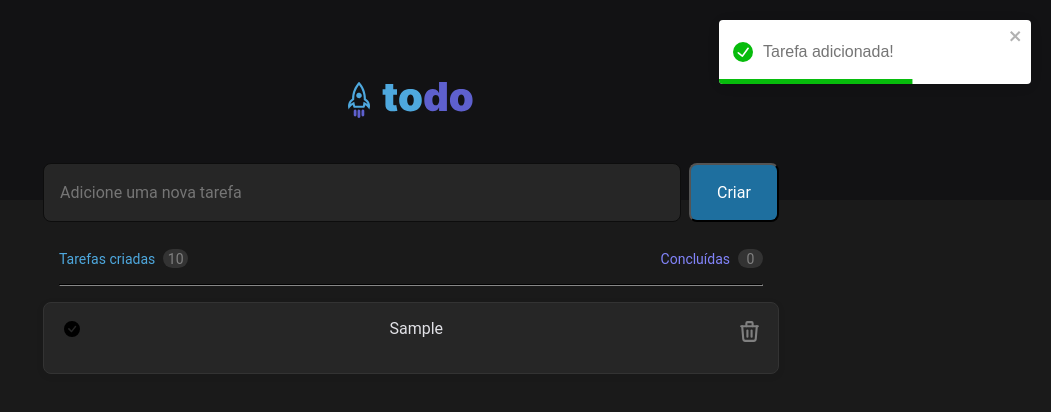
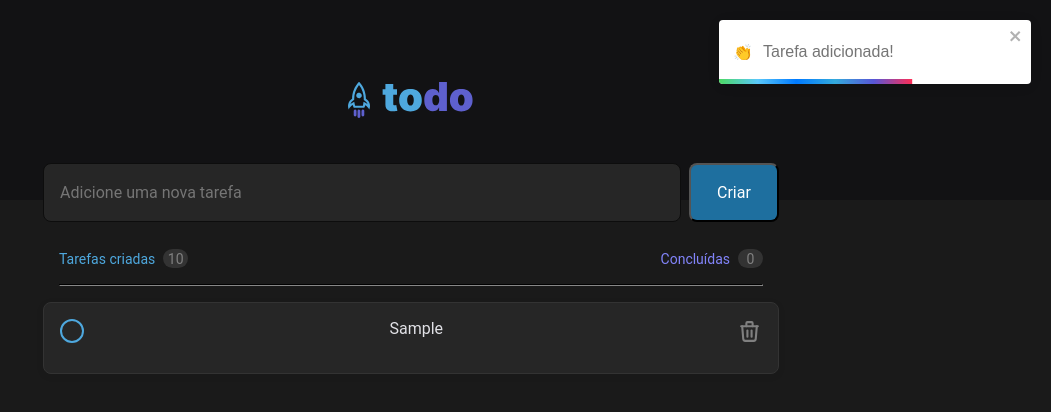
Before and after one commit to alexbruno10/todo-list, a React (Vite) app: page / in a window 1280 px wide. Both pictures are taken after typing "Sample" into the empty fields and a click on the button "Criar". Shown: the top 412 px of the page, without its empty margins (229-1280 px from the left). Built offline with nearby package versions, Linux system fonts and the light colour scheme.

Commit message:
Finished task completed

```diff
--- a/src/components/Task/index.tsx
+++ b/src/components/Task/index.tsx
@@ -26,13 +26,29 @@ export default function Task() {
         }
         ]);
 
-        toast.success('Tarefa adicionada!')
+        toast('Tarefa adicionada!', {
+            icon: '👏',
+          });
 
-        console.log(task);
     }
 
-    function checkTask() {
-        console.log('Chegou no Task')
+    function checkTask(id: number) {
+        const newTask = task
+
+        const newTasks = newTask.map((task) => {
+            if(task.id === id) {
+                return {
+                    ...task,
+                    completed: !task.completed,
+                }
+            }
+            return task
+        })
+
+        setTask(newTasks)
+
+        toast.success('Tarefa concluída!')
+
     }
 
     return (
--- a/src/components/Tasks/index.tsx
+++ b/src/components/Tasks/index.tsx
@@ -6,14 +6,14 @@ import { BsFillCheckCircleFill } from 'react-icons/bs'
 
 interface Props {
     task: Task[];
-    checkTask: () => void;
+    checkTask: (id: number) => void;
 }
 
 export default function Tasks({task, checkTask}: Props) {
 
 
     function handleCheckButton(id: number) {
-        console.log(id);
+        checkTask(id)
     }
 
     return (
@@ -50,10 +50,9 @@ export default function Tasks({task, checkTask}: Props) {
             task.map(task => (
                 <div key={task.id} className="contentTask">
                     <button onClick={() => handleCheckButton(task.id)} className="checkButton">
-                        <BsFillCheckCircleFill />
-                        {/* <div /> */}
+                        {task.completed === true ? <BsFillCheckCircleFill /> : <div />}
                     </button>
-                    <p key={task.id}>{task.description}</p>
+                    <p className={task.completed === true ? "taskCompleted" : ""}>{task.description}</p>
                     <button className="TrashIcon">
                         <TbTrash size={25}/>
                     </button>
--- a/src/components/Tasks/style.scss
+++ b/src/components/Tasks/style.scss
@@ -121,6 +121,18 @@
         height: 100%;
         width: 100%;
     }
+
+    svg {
+        width: 100%;
+        height: 100%;
+        color: var(--purple);
+    }
+
+}
+
+.taskCompleted {
+    text-decoration: line-through;
+    color: var(--gray-300);
 }
 
 .TrashIcon {
```
